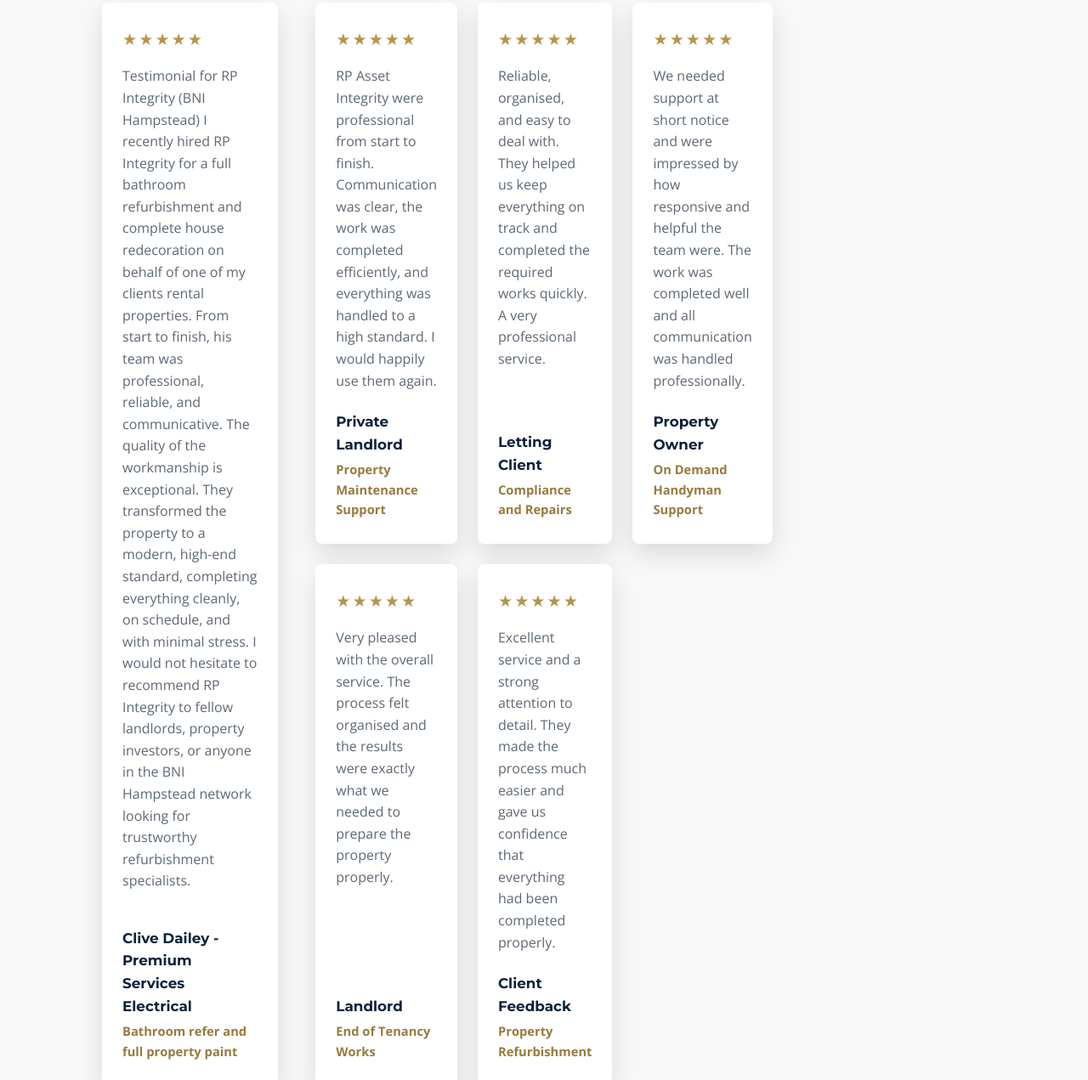
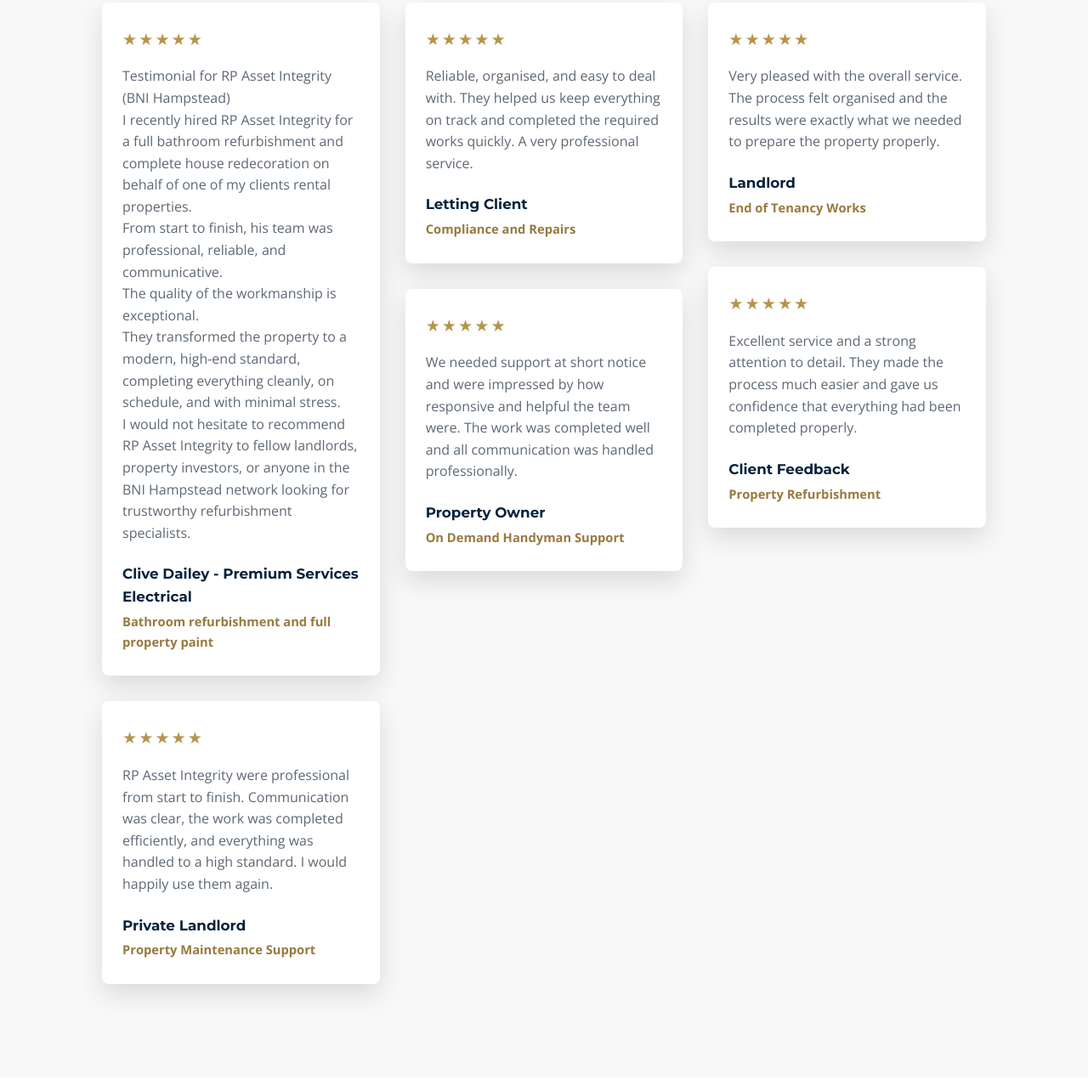
Before and after one commit to Dev-Rehyan/rp-asset-integrity, a plain HTML site: page reviews.html in a window 1280 px wide. Shown: the part 799-2070 px from the top of the page at 85% size. Drawn offline with nearby package versions, Linux system fonts and the light colour scheme.

```diff
--- a/reviews.html
+++ b/reviews.html
@@ -129,22 +129,25 @@
           <article class="review-card">
             <div class="review-stars">★★★★★</div>
             <p class="review-text">
-              Testimonial for RP Integrity (BNI Hampstead)
-
-I recently hired RP Integrity for a full bathroom refurbishment and complete house redecoration on behalf of one of my clients rental properties.
-
+              Testimonial for RP Asset Integrity (BNI Hampstead)
+              <br>
+I recently hired RP Asset Integrity for a full bathroom refurbishment and complete house redecoration on behalf of one of my clients rental properties.
+<br>
 From start to finish, his team was professional, reliable, and communicative.
-
+<br>
 The quality of the workmanship is exceptional.
+<br>
 They transformed the property to a modern, high-end standard, completing everything cleanly, on schedule, and with minimal stress.
-
-I would not hesitate to recommend RP Integrity to fellow landlords, property investors, or anyone in the BNI Hampstead network looking for trustworthy refurbishment specialists.
+<br>
+I would not hesitate to recommend RP Asset Integrity to fellow landlords, property investors, or anyone in the BNI Hampstead network looking for trustworthy refurbishment specialists.
             </p>
             <h3>Clive Dailey - Premium Services Electrical</h3>
-            <span>Bathroom refer and full property paint</span>
-          </article>
-      <div class="container">
-        <div class="reviews-grid">
+            <span>Bathroom refurbishment and full property paint</span>
+            </article>
+
+
+
+
           <article class="review-card">
             <div class="review-stars">★★★★★</div>
             <p class="review-text">
--- a/style.css
+++ b/style.css
@@ -2350,3 +2350,41 @@ a {
     padding: 26px 14px;
   }
 }
+
+
+
+/* Reviews page layout fix */
+.reviews-grid {
+  display: block;
+  columns: 3;
+  column-gap: 30px;
+}
+
+.reviews-grid .review-card {
+  display: inline-flex;
+  flex-direction: column;
+  width: 100%;
+  height: auto;
+  margin-bottom: 30px;
+  break-inside: avoid;
+  -webkit-column-break-inside: avoid;
+  box-sizing: border-box;
+}
+
+.reviews-grid .review-card .review-text {
+  flex: 0 0 auto;
+}
+
+/* Tablet */
+@media (max-width: 900px) {
+  .reviews-grid {
+    columns: 2;
+  }
+}
+
+/* Mobile */
+@media (max-width: 600px) {
+  .reviews-grid {
+    columns: 1;
+  }
+}
```
